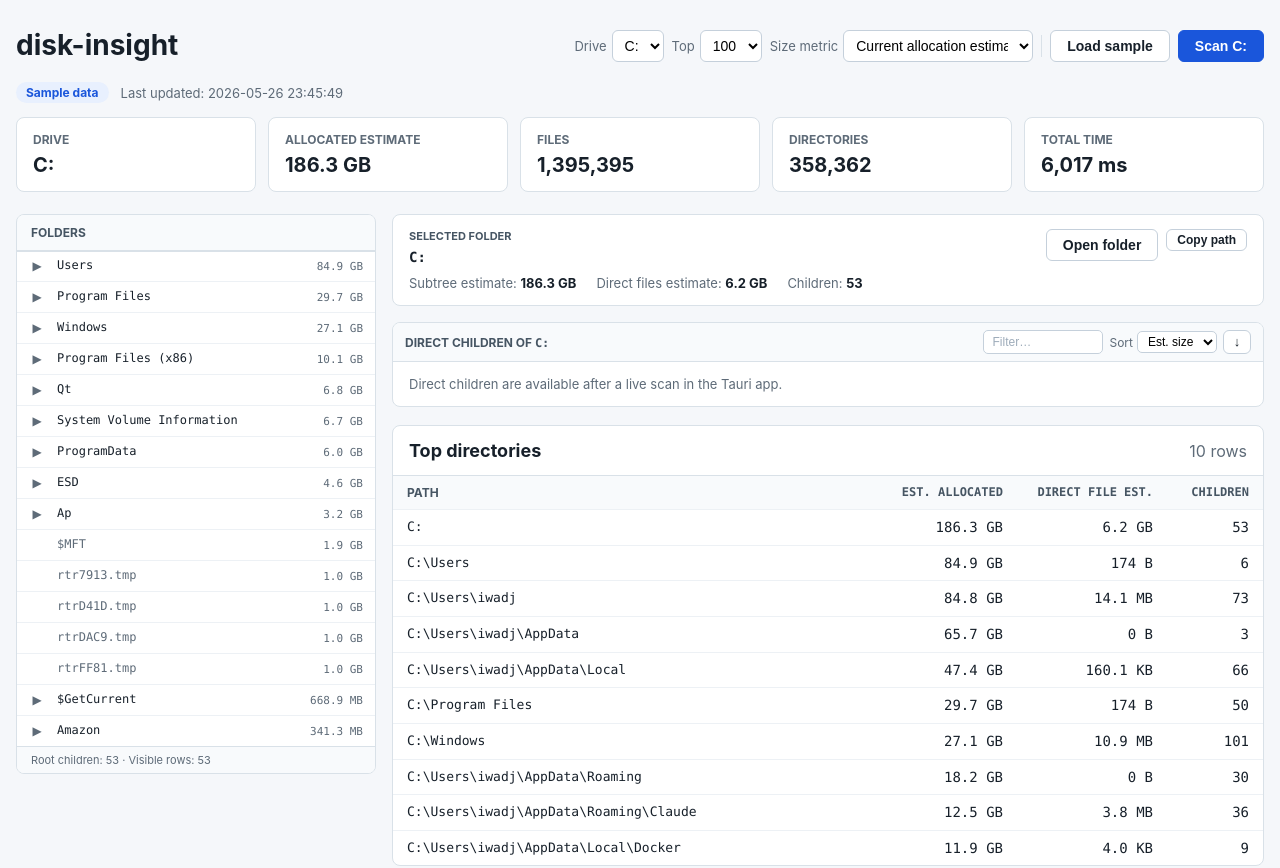
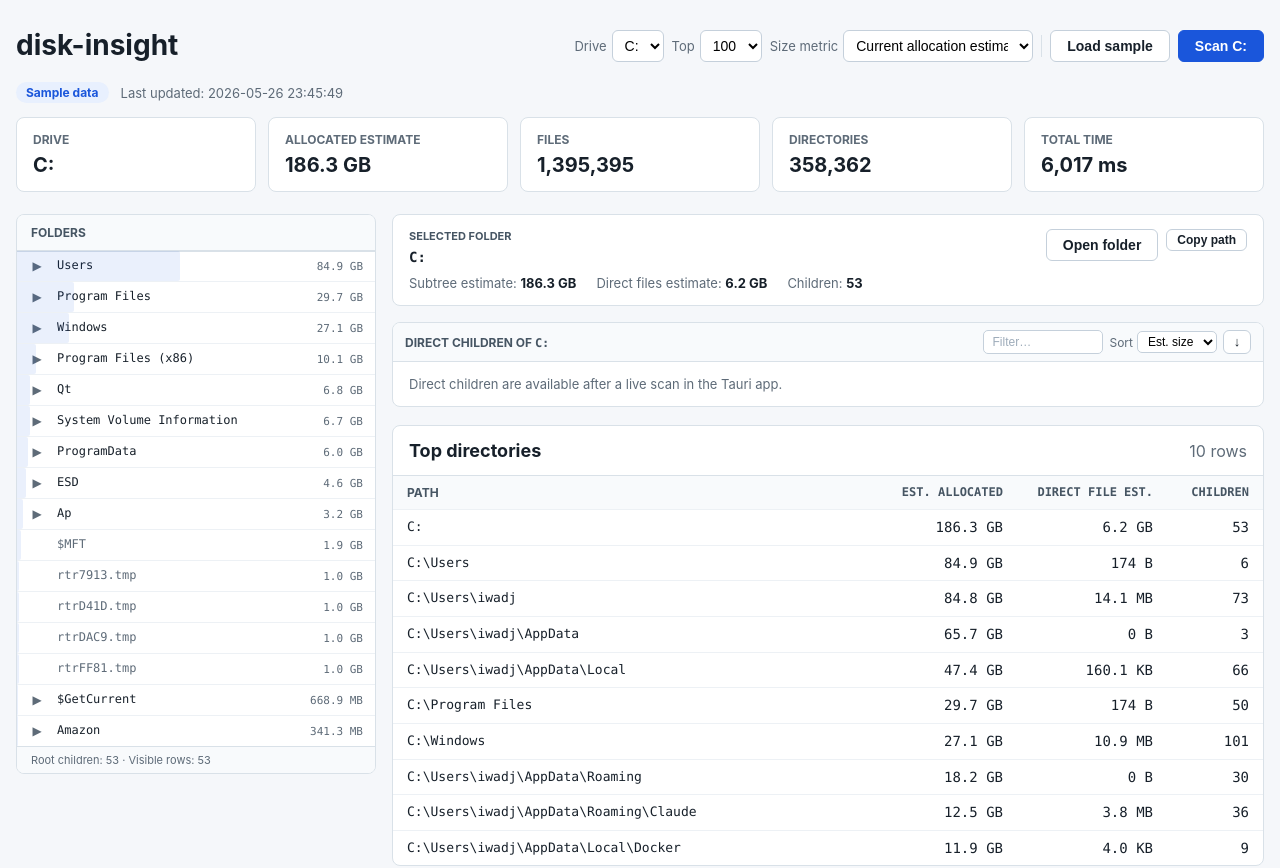
Before and after one commit to iwadjp/disk-insight, a React (Vite) app: page / in a window 1280 px wide. Shown: the top 868 px of the page. Built offline with nearby package versions, Linux system fonts and the light colour scheme.

Commit message:
Add proportional size bars to TreeView

```diff
--- a/ui/src/main.tsx
+++ b/ui/src/main.tsx
@@ -665,6 +665,7 @@ function SummaryCard({ summary }: { summary: Summary }) {
 type TreeRowProps = {
   node: TreeNode;
   depth: number;
+  totalSize: number;
   expandedIds: Set<number>;
   loadingIds: Set<number>;
   selectedRecordIndex: number | undefined;
@@ -675,6 +676,7 @@ type TreeRowProps = {
 function TreeNodeRow({
   node,
   depth,
+  totalSize,
   expandedIds,
   loadingIds,
   selectedRecordIndex,
@@ -687,6 +689,7 @@ function TreeNodeRow({
   const isSelected  = selectedRecordIndex === node.record_index;
   const indent      = 8 + depth * 16;
   const displayName = node.name || node.path;
+  const barPct      = totalSize > 0 ? Math.min(100, (node.subtree_size / totalSize) * 100) : 0;
 
   const rowClass =
     "tree-row"
@@ -696,6 +699,7 @@ function TreeNodeRow({
 
   return (
     <div className={rowClass} style={{ paddingLeft: indent }}>
+      {barPct > 0 && <div className="tree-size-bar" style={{ width: `${barPct}%` }} />}
       {isDir ? (
         <button
           className="tree-toggle"
@@ -731,6 +735,7 @@ function TreeNodeRow({
 function TreeView({
   rootCount,
   visibleRows,
+  totalSize,
   expandedIds,
   loadingIds,
   selectedRecordIndex,
@@ -741,6 +746,7 @@ function TreeView({
 }: {
   rootCount: number;
   visibleRows: VisibleTreeRow[];
+  totalSize: number;
   expandedIds: Set<number>;
   loadingIds: Set<number>;
   selectedRecordIndex: number | undefined;
@@ -789,6 +795,7 @@ function TreeView({
                 key={row.node.record_index}
                 node={row.node}
                 depth={row.depth}
+                totalSize={totalSize}
                 expandedIds={expandedIds}
                 loadingIds={loadingIds}
                 selectedRecordIndex={selectedRecordIndex}
@@ -2127,6 +2134,7 @@ function App() {
             <TreeView
               rootCount={data.root_children?.length ?? 0}
               visibleRows={visibleRows}
+              totalSize={data.summary.total_final_allocated}
               expandedIds={expandedIds}
               loadingIds={loadingIds}
               selectedRecordIndex={selectedDir?.record_index}
--- a/ui/src/styles.css
+++ b/ui/src/styles.css
@@ -577,6 +577,18 @@ tbody tr:last-child td {
   background: transparent;
   transition: background 0.1s;
   min-height: 28px;
+  position: relative;
+}
+
+.tree-size-bar {
+  position: absolute;
+  left: 0;
+  top: 0;
+  bottom: 0;
+  background: rgba(26, 86, 219, 0.09);
+  pointer-events: none;
+  border-radius: 0 2px 2px 0;
+  transition: width 0.15s ease;
 }
 
 .tree-row:last-child {
```
Also changed, not shown: 1 other file (tests, documents, lock files or other folders).
